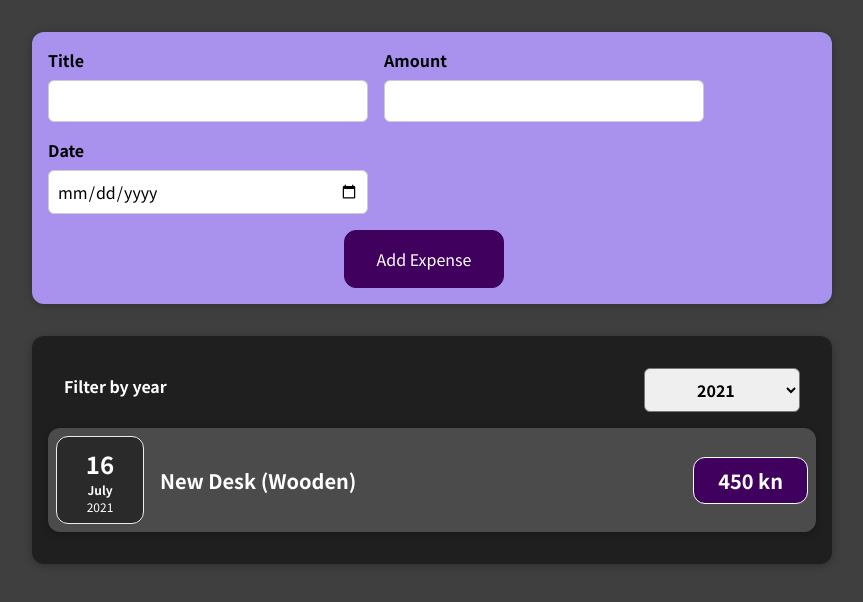
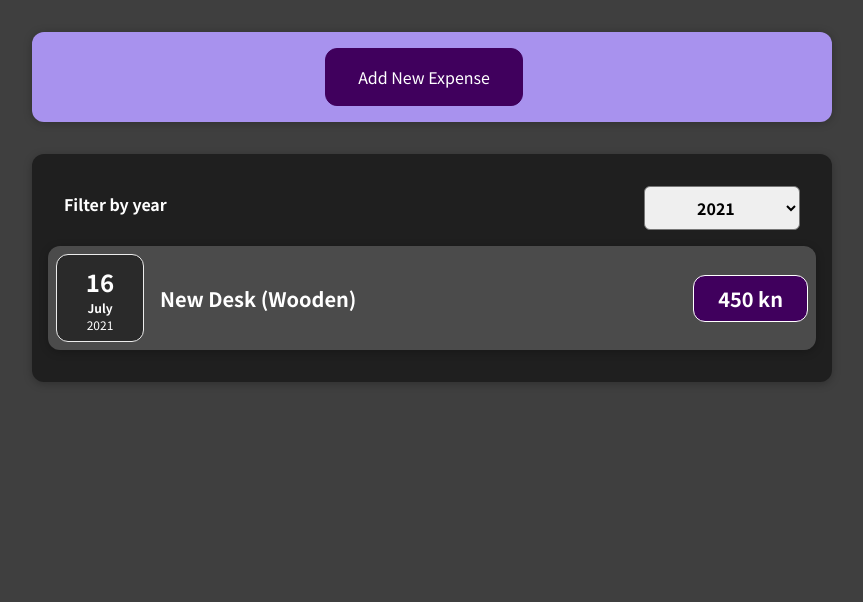
Before and after one commit to HrvojeSimanovic/my_expense_app_react, a React (Create React App) app: page / in a window 1280 px wide. Shown: the top 602 px of the page, without its empty margins (208-1071 px from the left). Built offline with nearby package versions, Linux system fonts and the light colour scheme.

Commit message:
dodan button AddExpense i Cancel

```diff
--- a/src/components/NewExpense/ExpenseForm.js
+++ b/src/components/NewExpense/ExpenseForm.js
@@ -89,6 +89,9 @@
         </div>
       </div>
       <div className="new-expense__action">
+        <button type="button" onClick={props.onCancel}>
+          Cancel
+        </button>
         <button type="submit">Add Expense</button>
       </div>
     </form>
--- a/src/components/NewExpense/NewExpense.js
+++ b/src/components/NewExpense/NewExpense.js
@@ -1,22 +1,43 @@
-import React from "react";
+import React, { useState } from "react";
 
 import ExpenseForm from "./ExpenseForm";
 import "./NewExpense.css";
 
 const NewExpense = (props) => {
+  const [isEditing, setIsEditing] = useState(false);
+
   const saveExpenseDataHandler = (enteredExpenseData) => {
     const expenseData = {
       ...enteredExpenseData,
       id: Math.random().toString(),
     };
     props.onAddExpense(expenseData);
+    setIsEditing(false);
+  };
+
+  const addNewExpenseHandler = () => {
+    setIsEditing(true);
+  };
+
+  const cancelNewExpenseHandler = () => {
+    setIsEditing(false);
   };
 
   return (
     <div className="new-expense">
-      <ExpenseForm onSaveExpenseData={saveExpenseDataHandler} />
+      {!isEditing && (
+        <button onClick={addNewExpenseHandler}>Add New Expense</button>
+      )}
+      {isEditing && (
+        <ExpenseForm
+          onSaveExpenseData={saveExpenseDataHandler}
+          onCancel={cancelNewExpenseHandler}
+        />
+      )}
     </div>
   );
 };
 
 export default NewExpense;
+
+// console.log(isEditing);
```
Also changed, not shown: 1 other file (tests, documents, lock files or other folders).
